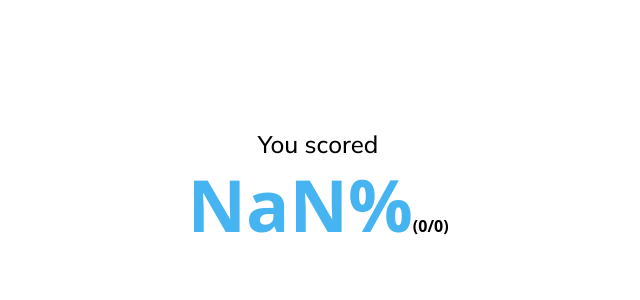
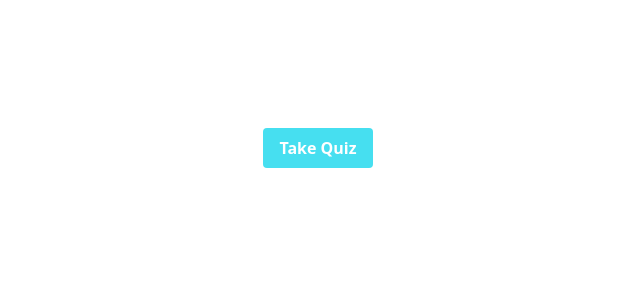
Before and after one commit to PeterKwesiAnsah/quizzy, a React (Vite) app: page /results in a window 1280 px wide. Shown: the top 300 px of the page, without its empty margins (322-962 px from the left). Built offline with nearby package versions, Linux system fonts and the light colour scheme.

Commit message:
(feature) Take Quiz  provider

```diff
--- a/index.html
+++ b/index.html
@@ -7,7 +7,7 @@
     <title>Vite App</title>
   </head>
   <body >
-    <div id="root" class="h-screen "></div>
+    <div id="root" class=""></div>
     <script type="module" src="/src/main.tsx"></script>
   </body>
 </html>
--- a/src/features/quiz/components/PlayQuiz.tsx
+++ b/src/features/quiz/components/PlayQuiz.tsx
@@ -4,7 +4,7 @@ import { Category, Question, Tracker } from ".";
 import { useQuestionTracker } from "../hooks/useQuestionTracker";
 import { Quiz } from "../types";
 import { useDispatch } from "react-redux";
-import { answer } from "../slice";
+import { answer, reset } from "../slice";
 
 export const PlayQuiz = ({ results }: { results: Quiz[] }) => {
   const navigate = useNavigate();
@@ -31,6 +31,9 @@ export const PlayQuiz = ({ results }: { results: Quiz[] }) => {
       },
       [curQIndex, curQuestion]
     );
+  React.useEffect(() => {
+    dispatch(reset());
+  }, []);
   return (
     <div className="max-w-sm rounded overflow-hidden shadow-lg text-left border-2 border-gray-100">
       <div className="px-6 py-4">
--- a/src/features/quiz/slice/index.ts
+++ b/src/features/quiz/slice/index.ts
@@ -19,10 +19,13 @@ export const quizSlice = createSlice({
     answer: (state, action: PayloadAction<quizState["results"][0]>) => {
       state.results.push(action.payload);
     },
+    reset: (state) => {
+      state.results = [];
+    },
   },
 });
 
 // Action creators are generated for each case reducer function
-export const { answer } = quizSlice.actions;
+export const { answer,reset } = quizSlice.actions;
 
 export default quizSlice.reducer;
--- a/src/features/results/routes/index.tsx
+++ b/src/features/results/routes/index.tsx
@@ -9,7 +9,7 @@ const index = () => {
   const correctChoices = choices.filter(({ correct }) => correct).length;
   const choicesLength = choices.length;
   return (
-    <div className="grid justify-center mt-[10%] text-center  gap-2">
+    <div className="grid justify-center mt-[2.5%] text-center  gap-2">
       <span className="font-mulish text-2xl font-medium">You scored</span>
       <div className="flex items-baseline">
         <h1 className="font-bold text-7xl text-blue-700">
--- /dev/null
+++ b/src/providers/TakeQuiz.tsx
@@ -0,0 +1,26 @@
+import React, { ReactChild } from "react";
+import { useSelector } from "react-redux";
+import { Link } from "react-router-dom";
+import { RootState } from "../store";
+
+export const TakeQuiz = ({ children }: { children: ReactChild }) => {
+  const isQuizTaken =
+    useSelector((state: RootState) => state.quiz.results).length > 0;
+  if (isQuizTaken) {
+    return <>{children}</>;
+  }
+  return (
+    <div className="grid justify-center  mt-[10%]">
+      <Link to="/">
+        <button
+          type="button"
+          className="bg-blue-500 hover:bg-blue-700 text-white font-bold py-2 px-4 rounded"
+        >
+          Take Quiz
+        </button>
+      </Link>
+    </div>
+  );
+};
+
+//export default TakeQuiz
--- /dev/null
+++ b/src/providers/index.ts
@@ -0,0 +1 @@
+export * from "./TakeQuiz";
--- a/src/routes/index.tsx
+++ b/src/routes/index.tsx
@@ -3,12 +3,23 @@ import Home from "../features/home/routes";
 import Quiz from "../features/quiz/routes";
 import Results from "../features/results/routes";
 import { NotFound } from "../components";
+import { TakeQuiz } from "../providers";
 const Index = () => {
+  //TODO:reset store
+  //TODO: wrap a provider  around results ...show results onñly when there's one
+
   return (
     <Routes>
       <Route path="/" element={<Home></Home>}></Route>
       <Route path="quiz" element={<Quiz></Quiz>}></Route>
-      <Route path="results" element={<Results></Results>}></Route>
+      <Route
+        path="results"
+        element={
+          <TakeQuiz>
+            <Results></Results>
+          </TakeQuiz>
+        }
+      ></Route>
       <Route path="*" element={<NotFound></NotFound>}></Route>
     </Routes>
   );
```
